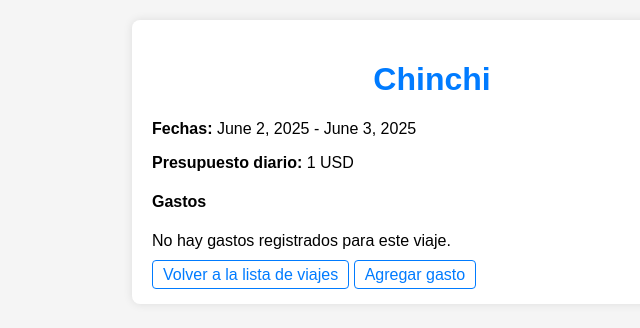
After one commit to jgarciarf2/ProyectoSftw1, a Django app: page /viajes/3/ in a window 1280 px wide. The commit adds this page. Shown: the top 328 px of the page, without its empty margins (208-848 px from the left). Run offline with Django 5.2, Linux system fonts and the light colour scheme; data comes from the database, SQL or seed files in the repository.

Commit message:
Creacion de vistas y formularios

```diff
--- a/gestor_gastos_viaje/static/css/estilos.css
+++ b/gestor_gastos_viaje/static/css/estilos.css
@@ -73,3 +73,42 @@ h1 {
   color: #b00020;
   margin-bottom: 10px;
 }
+
+.diferencia {
+  margin-top: 15px;
+  padding: 10px;
+  border-radius: 4px;
+  background: #f0f4ff;
+  color: #0056b3;
+  font-weight: bold;
+}
+
+a {
+  color: #007bff;
+  text-decoration: none;
+  border: 1px solid #007bff;
+  border-radius: 4px;
+  padding: 5px 10px;
+  transition: color 0.3s, border-color 0.3s;
+  margin-top: 10px;
+}
+
+ul,
+ol {
+  list-style: none;
+  padding-left: 0;
+}
+
+.viaje-item {
+  display: flex;
+  flex-direction: column;
+  gap: 20px;
+}
+
+.control-viajes {
+  border-top: 1px solid #ddd;
+  display: flex;
+  justify-content: left;
+  align-items: left;
+  margin-top: 20px;
+}
--- /dev/null
+++ b/gestor_gastos_viaje/viajes/templates/viajes/detalle_viaje.html
@@ -0,0 +1,40 @@
+{% load static %}
+<!DOCTYPE html>
+<html lang="es">
+  <head>
+    <meta charset="UTF-8" />
+    <title>Detalle de Viaje</title>
+    <link rel="stylesheet" href="{% static 'css/estilos.css' %}" />
+  </head>
+  <body>
+    <div class="contenedor-formulario">
+      <h1>{{ viaje.nombre }}</h1>
+
+      <p>
+        <strong>Fechas:</strong> {{ viaje.fecha_inicio }} - {{ viaje.fecha_fin }}
+      </p>
+      <p>
+        <strong>Presupuesto diario:</strong> {{ viaje.presupuesto_diario }} {{ viaje.moneda }}
+      </p>
+
+
+      <h4>Gastos</h4>
+      <ul>
+        {% for gasto in gastos %}
+        <li>
+          {{ gasto.fecha }} - {{ gasto.valor_original }} {{ viaje.moneda }}
+          ({{ gasto.valor_en_pesos }} COP) - {{ gasto.metodo_pago }} - {{ gasto.tipo_gasto }}
+        </li>
+        {% empty %}
+        <li>No hay gastos registrados para este viaje.</li>
+        {% endfor %}
+      </ul>
+
+      <div class="acciones">
+        <a href="{% url 'lista_viajes' %}">Volver a la lista de viajes</a>
+        <a href="{% url 'registrar_gasto' viaje.id %}">Agregar gasto</a>
+      </div>
+
+    </div>
+  </body>
+</html>
--- a/gestor_gastos_viaje/viajes/urls.py
+++ b/gestor_gastos_viaje/viajes/urls.py
@@ -4,9 +4,11 @@ from django.urls import path
 from . import views
 
 urlpatterns = [
-    path('gastos/registrar/', views.registrar_gasto_view, name='registrar_gasto'),
-    path('viajes/registrar/', views.registrar_viaje, name='registrar_viaje'),
-    path('viajes/lista/', views.lista_viajes_con_gastos, name='lista_viajes'),
+    path('gastos/agregar/', views.registrar_gasto, name='registrar_gasto'),
+    path('viajes/agregar/', views.registrar_viaje, name='registrar_viaje'),
+    path('viajes/', views.lista_viajes, name='lista_viajes'),
+    path('viajes/<int:viaje_id>/', views.detalle_viaje, name='detalle_viaje'),
+    path('gastos/agregar/<int:viaje_id>/', views.registrar_gasto, name='registrar_gasto'),
 
 
 ]
--- a/gestor_gastos_viaje/viajes/views.py
+++ b/gestor_gastos_viaje/viajes/views.py
@@ -5,6 +5,8 @@ from .forms import RegistrarGastoForm
 from .services.ControlViaje import ControlViaje
 from .forms import RegistrarViajeForm
 from .models.Viaje import Viaje
+from .models.Gasto import Gasto
+
 
 
 def convertir_a_pesos(valor, moneda):
@@ -14,7 +16,7 @@ def convertir_a_pesos(valor, moneda):
     tasa = 4000  # Ejemplo: 1 USD = 4000 COP
     return valor * tasa
 
-def registrar_gasto_view(request):
+def registrar_gasto(request, viaje_id=None):
     mensaje = None
     diferencia = None
 
@@ -22,21 +24,24 @@ def registrar_gasto_view(request):
         form = RegistrarGastoForm(request.POST)
         if form.is_valid():
             gasto = form.save(commit=False)
-            # Aquí debes hacer la conversión de moneda
             gasto.valor_en_pesos = convertir_a_pesos(gasto.valor_original, gasto.viaje.moneda)
             gasto.save()
-            mensaje = "Gasto registrado correctamente."
-            # Aquí puedes calcular la diferencia con el presupuesto si lo deseas
+            # Redirigir a la lista de viajes después de guardar
+            return redirect('lista_viajes')
         else:
             mensaje = "Corrige los errores del formulario."
     else:
-        form = RegistrarGastoForm()
+        if viaje_id:
+            form = RegistrarGastoForm(initial={'viaje': viaje_id})
+        else:
+            form = RegistrarGastoForm()
 
     return render(request, 'viajes/registrar_gasto.html', {
         'form': form,
         'mensaje': mensaje,
         'diferencia': diferencia,
     })
+
 
 def registrar_viaje(request):
     if request.method == 'POST':
@@ -51,3 +56,12 @@ def registrar_viaje(request):
 def lista_viajes_con_gastos(request):
     viajes = Viaje.objects.all().prefetch_related('gastos')
     return render(request, 'viajes/lista_viajes.html', {'viajes': viajes})
+
+def lista_viajes(request):
+    viajes = Viaje.objects.all()
+    return render(request, 'viajes/lista_viajes.html', {'viajes': viajes})
+
+def detalle_viaje(request, viaje_id):
+    viaje = Viaje.objects.get(id=viaje_id)
+    gastos = viaje.gastos.all()
+    return render(request, 'viajes/detalle_viaje.html', {'viaje': viaje, 'gastos': gastos})
```
